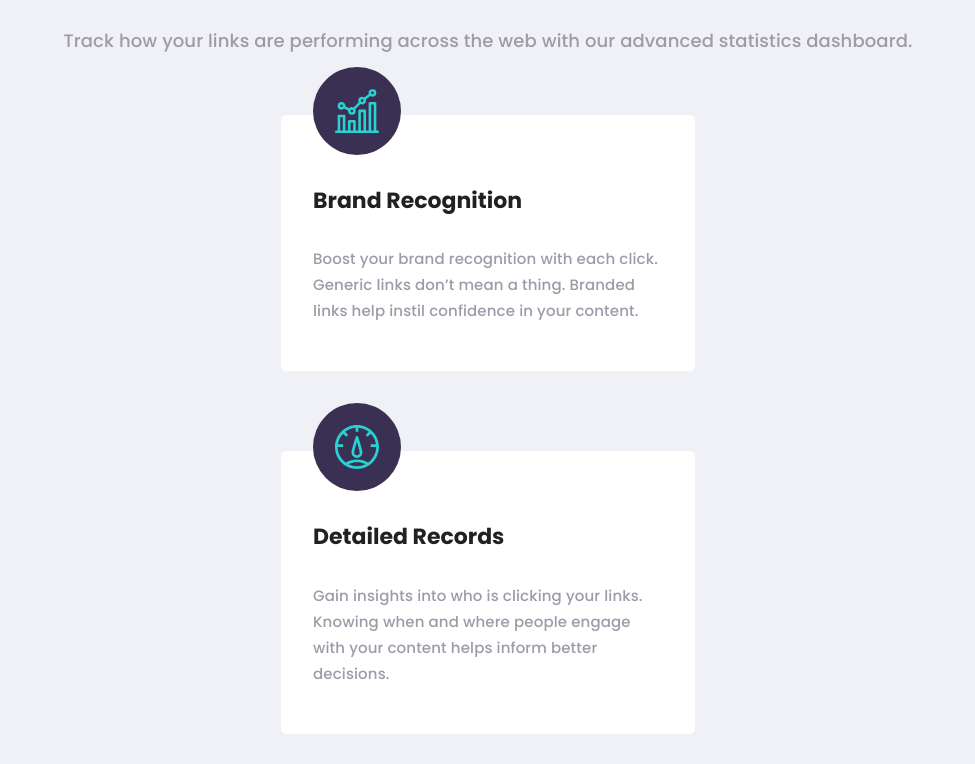
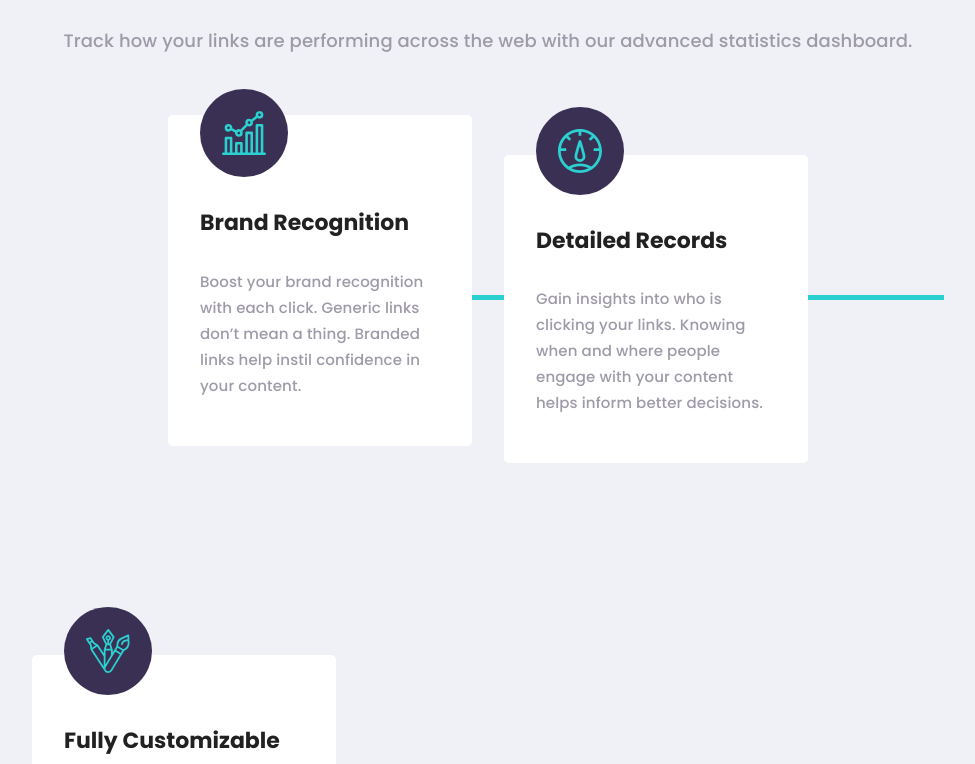
Before and after one commit to brucarlota/url-shortening, a React (Vite) app: page / in a window 1280 px wide. Shown: the part 1048-1812 px from the top of the page, without its empty margins (152-1127 px from the left). Built offline with nearby package versions, Linux system fonts and the light colour scheme; the HTML template or start-up script is replaced by a standard one.

Commit message:
Style line after cards

```diff
--- a/src/components/Card/Card.styles.jsx
+++ b/src/components/Card/Card.styles.jsx
@@ -7,13 +7,14 @@ export const StyledCard = styled(Card)`
     background: #FFF;
     border: none;
     padding: 2rem;
-    max-width: 21.875rem;
+    max-width: 15rem;
     max-height: 16.6875rem;
-    margin: 40px;
+    margin: 2.5rem 0;
     overflow: visible;
     display: flex;
     flex-wrap: wrap;
     align-content: end;
+    z-index:1;
 
     .cardContent {
       padding: 0;
@@ -27,9 +28,11 @@ export const StyledCard = styled(Card)`
   }
 
   &&.card-2 {
+    margin-top: 5rem;
   };
 
   &&.card-3 {
+    margin-top: 7.5rem;
   };
 
   .subtitle {
--- a/src/components/Home/Home.jsx
+++ b/src/components/Home/Home.jsx
@@ -68,8 +68,6 @@ const Home = () => {
 
                 <Card id="card-3" title="Fully Customizable" text="Improve brand awareness and content discoverability through customizable
       links, supercharging audience engagement." image="icon-fully-customizable.svg" />
-
-                <div className="line"></div>
               </div>
             </CardsSection>
           </div>
--- a/src/components/Home/Home.styles.jsx
+++ b/src/components/Home/Home.styles.jsx
@@ -103,6 +103,16 @@ export const SectionCards = styled.section`
     flex-direction: row;
     position: relative;
     justify-content: center;
+    gap: 2rem;
+  }
+
+  .cards:after {
+    content: "";
+    width: 60%;
+    height: 5px;
+    background-color: rgb(42, 207, 207);
+    position: relative;
+    margin-top: -25%;
   }
 `;
 
@@ -120,7 +130,7 @@ export const ShortenLink = styled.div`
   border-radius: 15px;
   width: 100%;
   margin-top: -3.7rem;
-  gap: 1rem;
+  gap: 1.5rem;
 
   @media screen and (max-width: 768px) {
     button {
```
